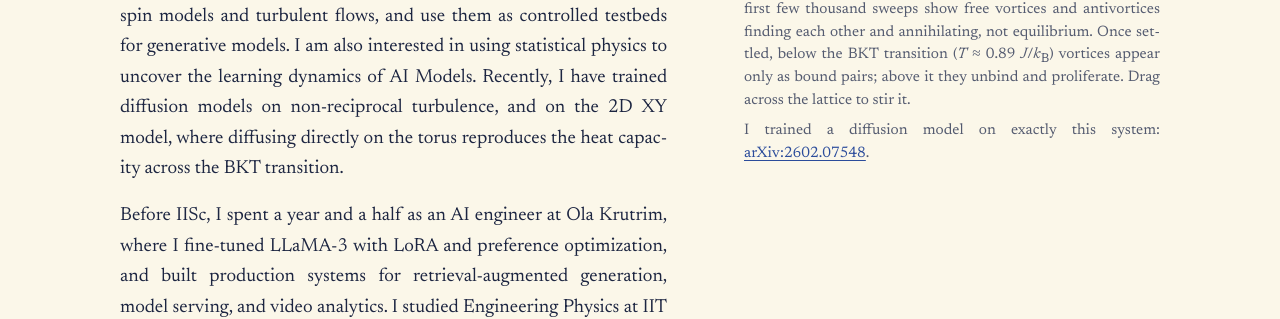
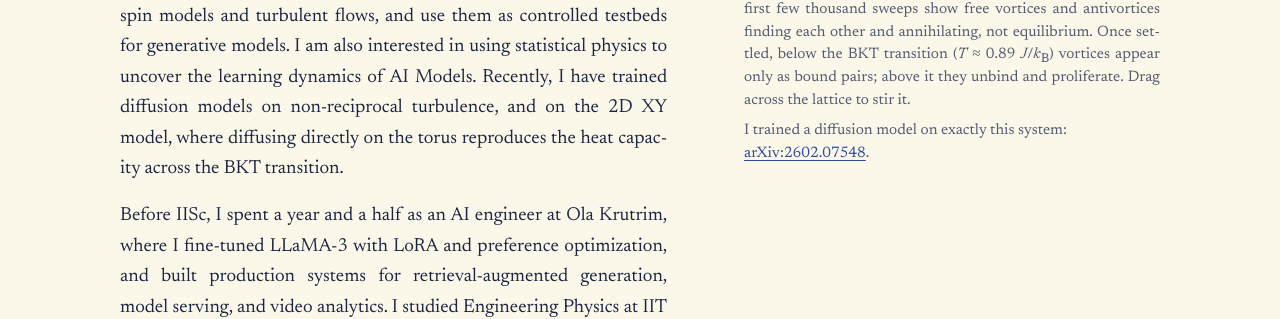
Before and after one commit to PratyushJha254/PratyushJha254.github.io, a Jekyll site: the page built from index.html, in a window 1280 px wide and 900 px high, scrolled down 621 px. Shown: the part 137-456 px from the top of the window. Built offline with Jekyll 4.4.1, drawn with Linux system fonts in a browser that asks for light colours.

Commit message:
Add class to paragraph for xy_paper section

```diff
--- a/_includes/xy-model.html
+++ b/_includes/xy-model.html
@@ -58,7 +58,7 @@
       across the lattice to stir it.
     </p>
     {%- if xy_paper %}
-    <p>
+    <p class="xy__paper">
       I trained a diffusion model on exactly this system:
       <a href="https://arxiv.org/abs/{{ xy_paper.arxiv }}">arXiv:{{ xy_paper.arxiv }}</a>.
     </p>
```
